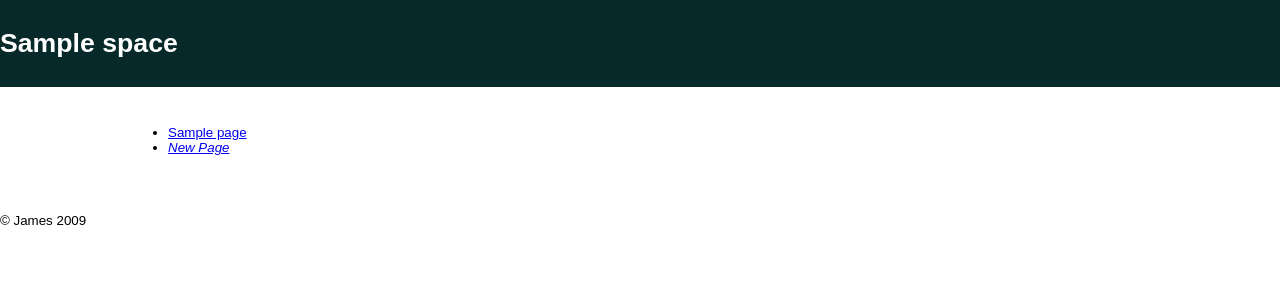
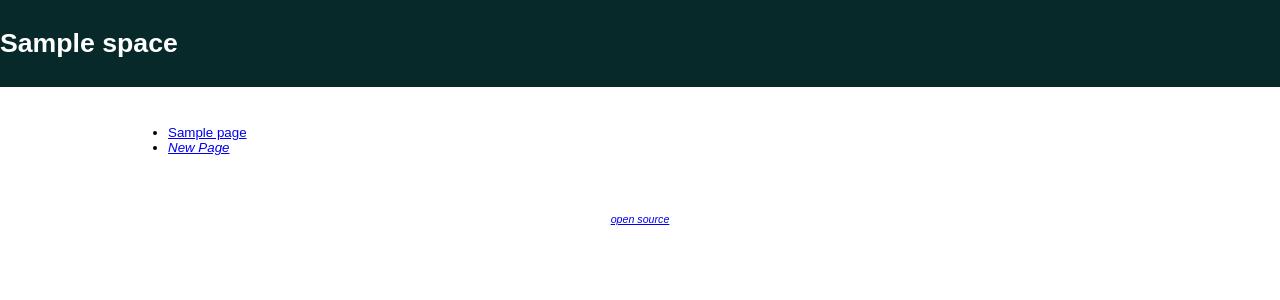
Before and after one commit to jarofgreen/TaggedWiki, a Python web app: template templates/space.html in a window 1280 px wide. Shown: the top 300 px of the page. Run offline with Jinja, Linux system fonts and the light colour scheme; the template is opened without the code that fills it: most values are stand-ins (such as "Sample title", 1, 10 or a date in 2020).

Commit message:
corrected footer

```diff
--- a/templates/base.html
+++ b/templates/base.html
@@ -38,6 +38,11 @@
 			}
 			textarea#id_Body { width: 100%; height: 400px;	}
 			textarea#id_AddANewTag { width: 400px; height: 50px;	}
+			#footer {
+				text-align: center;
+				font-size: 80%;
+				font-style: italic;
+			}
 		</style>
 	</head>
 	<body>
@@ -48,7 +53,7 @@
 
 		<div id="text">{% block content %}Content{% endblock %}</div>
 		<div id="footer">
-			&copy; James 2009
+			<a href="http://github.com/jarofgreen/TaggedWiki/tree/master">open source</a>
 		</div>
 
 	</div>
```
